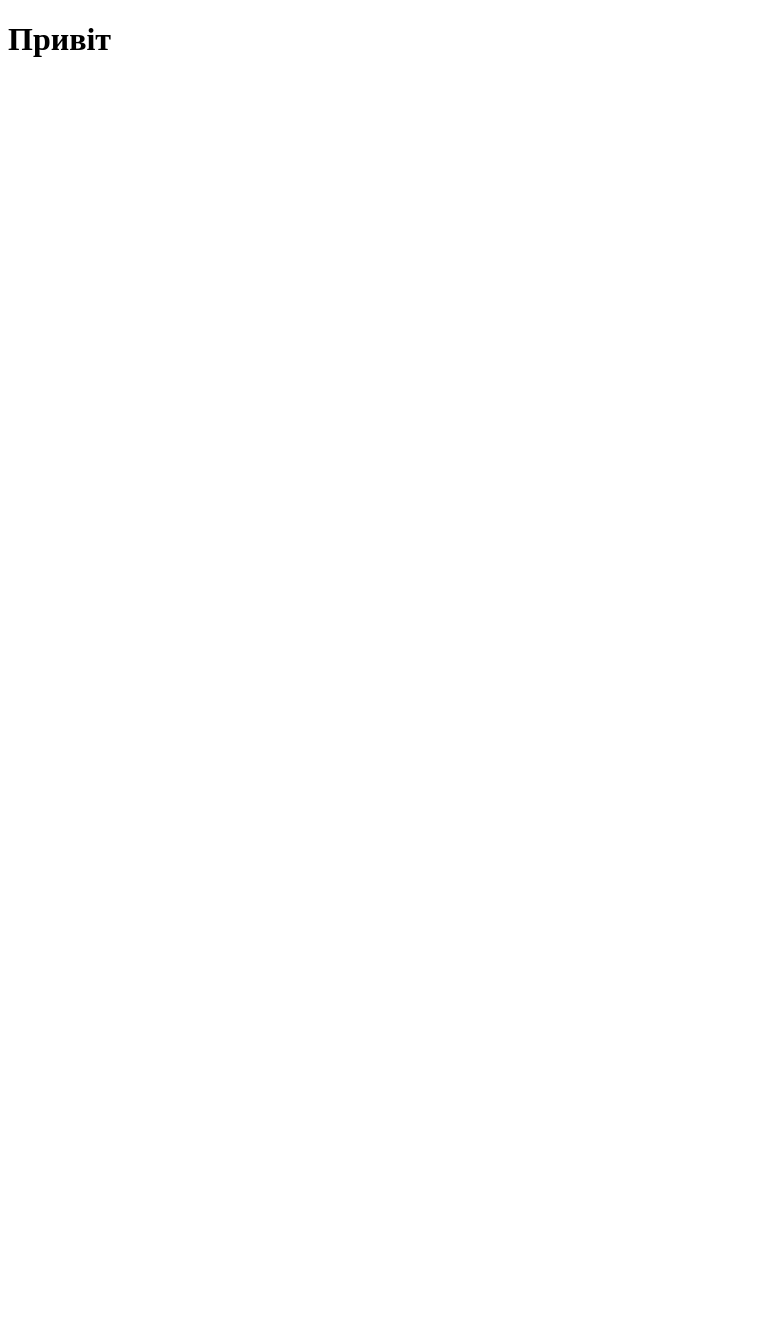
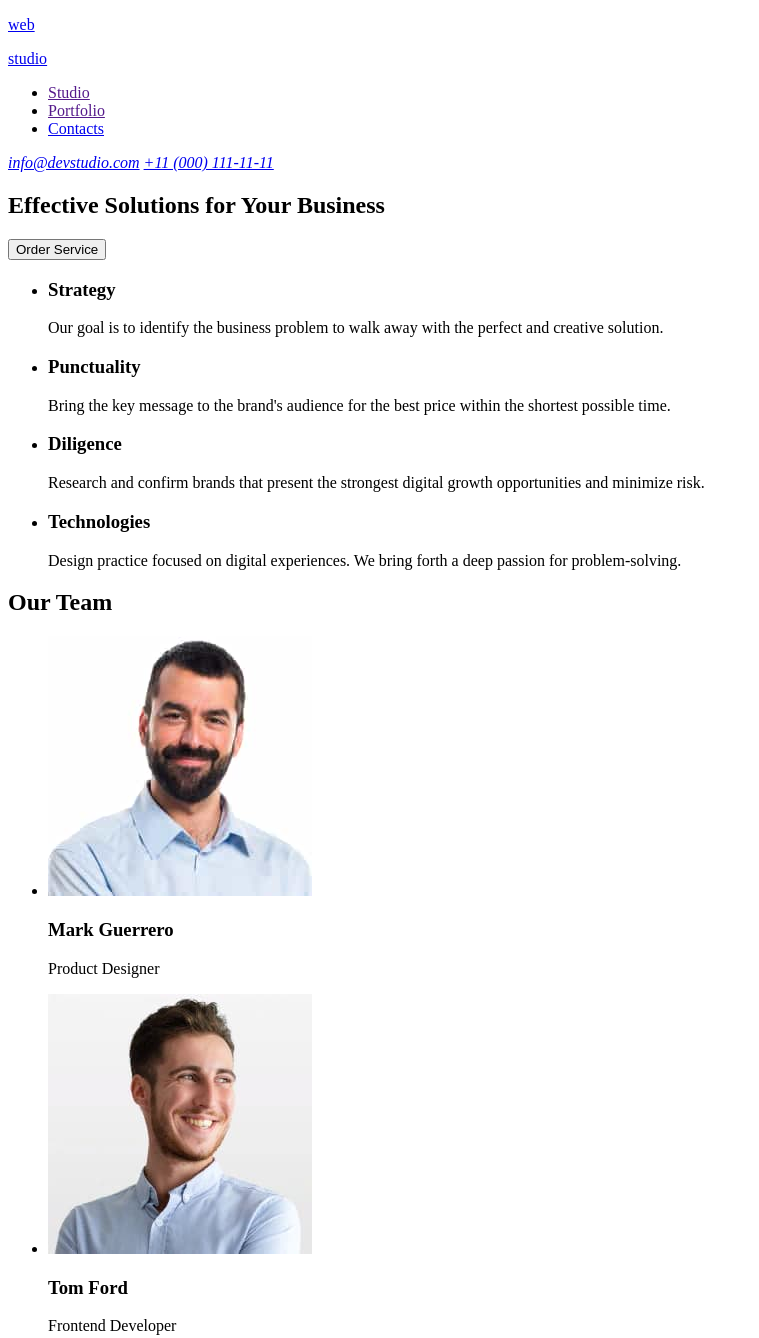
Before and after one commit to tina3008/goit-markup-hw-01, a plain HTML site: page index.html in a window 1280 px wide. Shown: the top 1338 px of the page, without its empty margins (0-759 px from the left). Before the commit the page ends 800 px from the top, so only its background shows below. Drawn offline with Linux system fonts and the light colour scheme.

Commit message:
homework1

```diff
--- a/index.html
+++ b/index.html
@@ -3,9 +3,89 @@
 <head>
     <meta charset="UTF-8">
     <meta name="viewport" content="width=device-width, initial-scale=1.0">
-    <title>Document</title>
+    <title>homework1</title>
 </head>
 <body>
-    <h1>Привіт</h1>
+    <header>
+
+            <a href="#main">
+                <p>web</p>
+                <p>studio</p>
+            </a>
+
+        <nav>
+            <ul>
+                <li> <a href="">Studio</a> </li>
+                <li><a href="">Portfolio</a></li>
+                <li><a href="#contact">Contacts</a></li>
+            </ul>
+        </nav>
+
+        <address id="contact">
+            <a href="mailto:info@devstudio.com">info@devstudio.com</a>
+            <a href="tel:+110001111111">+11 (000) 111-11-11</a>
+        </address>
+
+    </header>
+    <main>
+        <!-- 1 section -->
+        <section>
+            <h1 id="main">Effective Solutions for Your Business</h1>
+            <button type="button">Order Service</button>
+
+            <ul>
+
+                <li>
+                    <h3>Strategy</h3>
+                    <p>Our goal is to identify the business problem to walk away with the perfect and creative solution. </p>
+                </li>
+                <li>
+                    <h3>Punctuality</h3>
+                    <p>Bring the key message to the brand's audience for the best price within the shortest possible time.</p>
+                </li>
+                <li>
+                    <h3>Diligence</h3>
+                    <p>Research and confirm brands that present the strongest digital growth opportunities and minimize risk.</p>
+                </li>
+                <li>
+                    <h3>Technologies</h3>
+                    <p>Design practice focused on digital experiences. We bring forth a deep passion for problem-solving.</p>
+                </li>
+            </ul>
+        </section>
+        <!-- 2section -->
+        <section>
+            <h2>Our Team</h2>
+            <ul>
+                <li>
+                    <img src="./images/img_3.jpg" alt="Our Product Designer photo" width="264">
+                    <h3>Mark Guerrero</h3>
+                    <p>Product Designer</p>
+                </li>
+                <li>
+                    <img src="./images/img_2.jpg" alt="Our Frontend Developer photo" width="264">
+                    <h3>Tom Ford</h3>
+                    <p>Frontend Developer</p>
+                </li>
+                <li>
+                    <img src="./images/img_1.jpg" alt="Our Marketing photo" width="264">
+                    <h3>Camila Garcia</h3>
+                    <p>Marketing</p>
+                </li>
+                <li>
+                    <img src="./images/img.jpg" alt="Our UI Designer photo" width="264">
+                    <h3>Daniel Wilson</h3>
+                    <p>UI Designer</p>
+                </li>
+            </ul>
+        </section>
+    </main>
+    <footer>
+        <a href="#main">
+            <p>web</p>
+            <p>studio</p>
+        </a>
+        <p>Increase the flow of customers and sales for your business with digital marketing & growth solutions.</p>
+    </footer>
 </body>
 </html>
```
Also changed, not shown: images/img (1).png (added), images/img (2).png (added), images/img (3).png (added), images/img.jpg (added), images/img.png (added), images/img_1.jpg (added), images/img_2.jpg (added), images/img_3.jpg (added).
